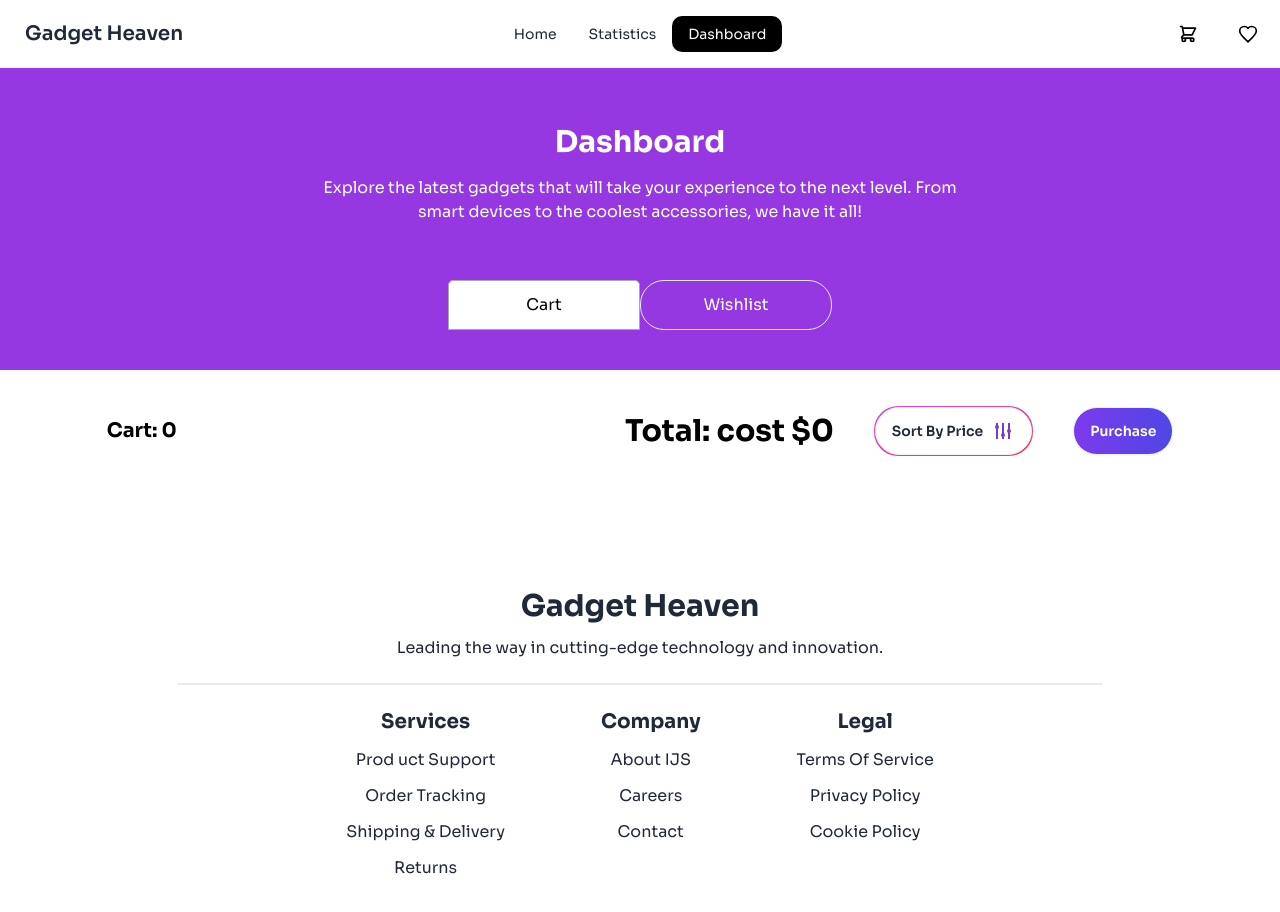
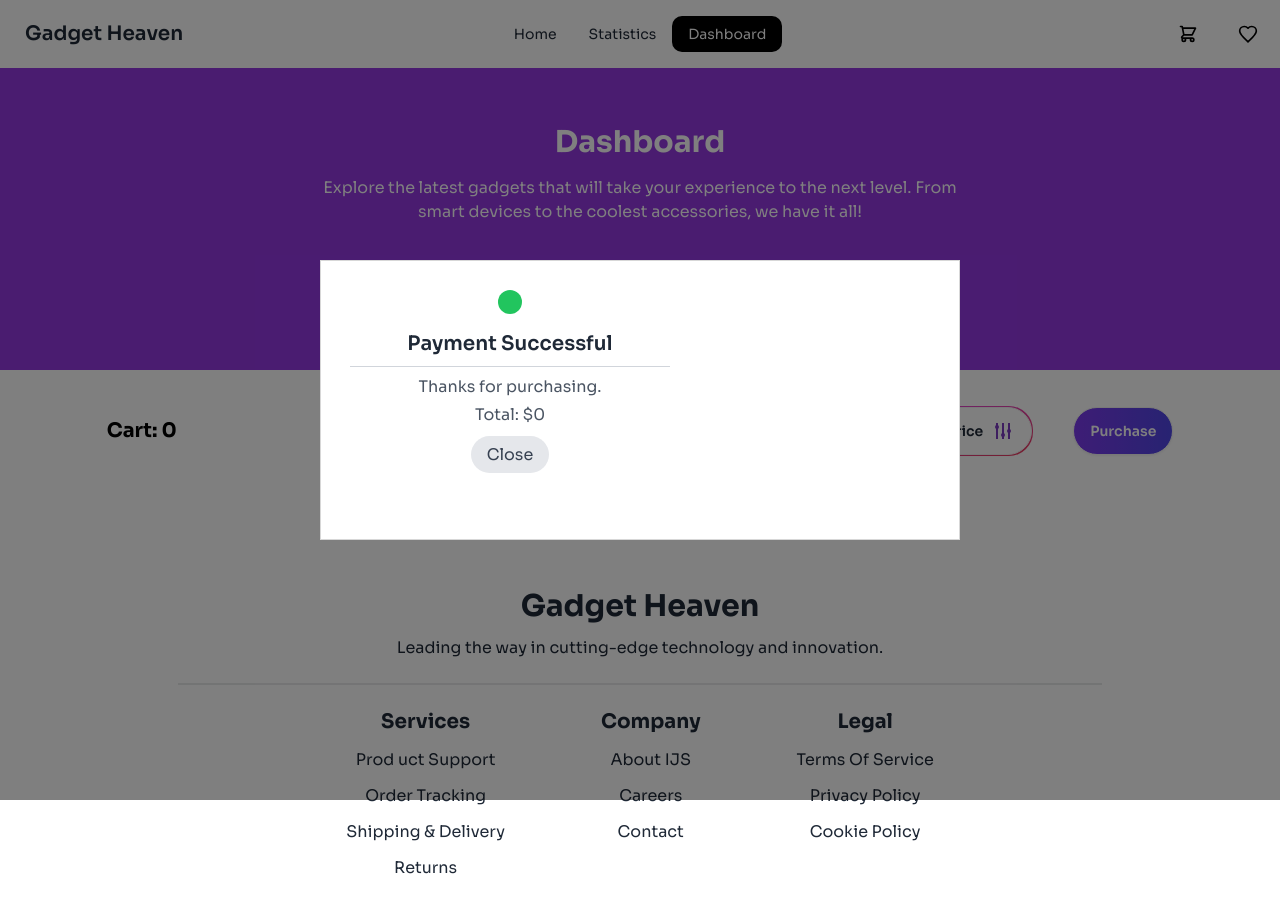
Before and after one commit to mdabdulkyum1/gadget-haven, a React (Vite) app: page /dashboard in a window 1280 px wide. Both pictures are taken after a click on the button "Purchase". Shown: the top 912 px of the page. Built offline with nearby package versions, Linux system fonts and the light colour scheme.

Commit message:
Clicking the Purchase button the cart  will be empty/total price will be 0 done

```diff
--- a/package.json
+++ b/package.json
@@ -17,6 +17,7 @@
     "react-rating-stars-component": "^2.2.0",
     "react-router-dom": "^6.27.0",
     "react-tabs": "^6.0.2",
+    "reactjs-popup": "^2.0.6",
     "sort-by": "^1.2.0"
   },
   "devDependencies": {
--- a/src/components/MyCarts.jsx
+++ b/src/components/MyCarts.jsx
@@ -1,12 +1,16 @@
 import { useContext, useEffect, useState } from "react";
 import { SelectedData } from "../layouts/Root";
 import { handelRemoveItem } from "../utility/localDb";
+
+import Popup from 'reactjs-popup';
+import 'reactjs-popup/dist/index.css';
+import { Link } from "react-router-dom";
 
 function MyCarts() {
 
   const [total, setTotal] = useState(0);
 
-const {selected, setSelected} = useContext(SelectedData);
+const {selected, setSelected, handelSort} = useContext(SelectedData);
 
 useEffect(() => {
   if(selected.length === 0){
@@ -18,18 +22,15 @@ useEffect(() => {
 
 
 const handelClose = (id) => {
-
-  console.log(id)
-
   handelRemoveItem(id)
-
   const remaining = selected.filter(item=> item.product_id !== id);
-
   setSelected(remaining)
-
 }
 
-
+const handelEmpty = () => {
+   setSelected([]);
+   handelRemoveItem([]);
+}
 
 
   return (
@@ -44,7 +45,7 @@ const handelClose = (id) => {
           <div className="flex items-center gap-10">
             <h1 className="text-3xl font-bold">Total: cost ${total}</h1>
             <span className="bg-gradient-to-br from-fuchsia-500 to-rose-500 p-[1px] inline-block rounded-3xl">
-              <button className="bg-white btn rounded-3xl">
+              <button onClick={handelSort} className="bg-white btn rounded-3xl">
                 <div className="flex items-center gap-2">
                   <span>Sort By Price</span>
                   <span>
@@ -89,9 +90,49 @@ const handelClose = (id) => {
                 </div>
               </button>
             </span>
-            <button className="bg-gradient-to-r from-violet-600 to-indigo-600 text-white  inline-block rounded-3xl btn">
+            {/* <Popup trigger={<button className="bg-gradient-to-r from-violet-600 to-indigo-600 text-white  inline-block rounded-3xl btn">
               Purchase
-            </button>
+            </button>} position="center center">
+    <div>Popup content here !!</div>
+  </Popup> */}
+
+<div>
+      {/* Purchase Button with Popup Trigger */}
+      <Popup className="bg-transparent"
+  trigger={
+    <button className="bg-gradient-to-r from-violet-600 to-indigo-600 text-white inline-block rounded-3xl btn">
+      Purchase
+    </button>
+  }
+  position="center center"
+  modal
+>
+  {() => (
+    <div className="p-6 text-center h-[268px] w-[368px]">
+    <div className="flex justify-center mb-4">
+      <div className="bg-green-500 rounded-full p-3">
+        <i className="fas fa-check text-white text-2xl"></i>
+      </div>
+    </div>
+    <h1 className="text-xl font-semibold mb-2">Payment Successful</h1>
+    <hr className="border-gray-300 mb-2" />
+    <p className="text-gray-600 mb-1">Thanks for purchasing.</p>
+    <p className="text-gray-600 mb-4">Total: ${total}</p>
+    <Link to="/" className="bg-gray-200 text-gray-700 py-2 px-4 rounded-full w-full">
+      <button onClick={()=> handelEmpty()}>Close</button>
+    </Link>
+  </div>
+
+  )}
+</Popup>
+
+    </div>
+
+
+
+
+
+
           </div>
         </div>
 
--- a/src/layouts/Root.jsx
+++ b/src/layouts/Root.jsx
@@ -26,10 +26,17 @@ useEffect(()=> {
 } ,[data])
 
 
+const handelSort = () => {
+
+  const sorted = [...selected].sort((a,b) =>   b.price - a.price);
+    setSelected(sorted)
+  console.log(" im  ", sorted)
+}
+
 
 
   return (
-<SelectedData.Provider value={{selected, setSelected}}>
+<SelectedData.Provider value={{selected, setSelected, handelSort}}>
     <div className="">
       {/* navbar here */}
       <NavBar />
--- a/src/utility/localDb.js
+++ b/src/utility/localDb.js
@@ -30,6 +30,9 @@ const handelRemoveItem = (id) => {
 
      localStorage.setItem('carts', JSON.stringify(remaining))
 
+     if(Array.isArray(id)){
+        localStorage.setItem('carts', JSON.stringify(id))
+     }
 
 }
 
```
Also changed, not shown: 1 other file (tests, documents, lock files or other folders).
